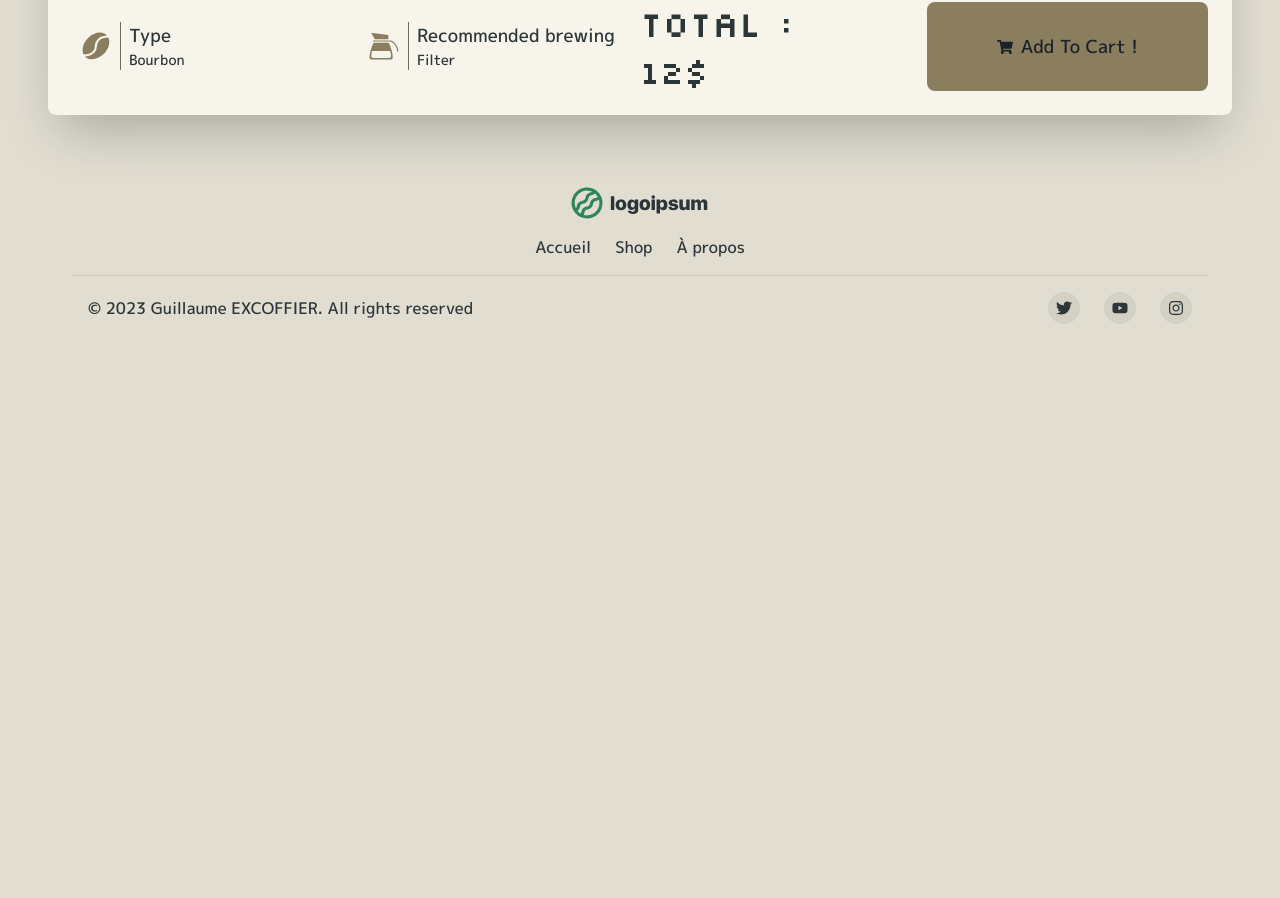
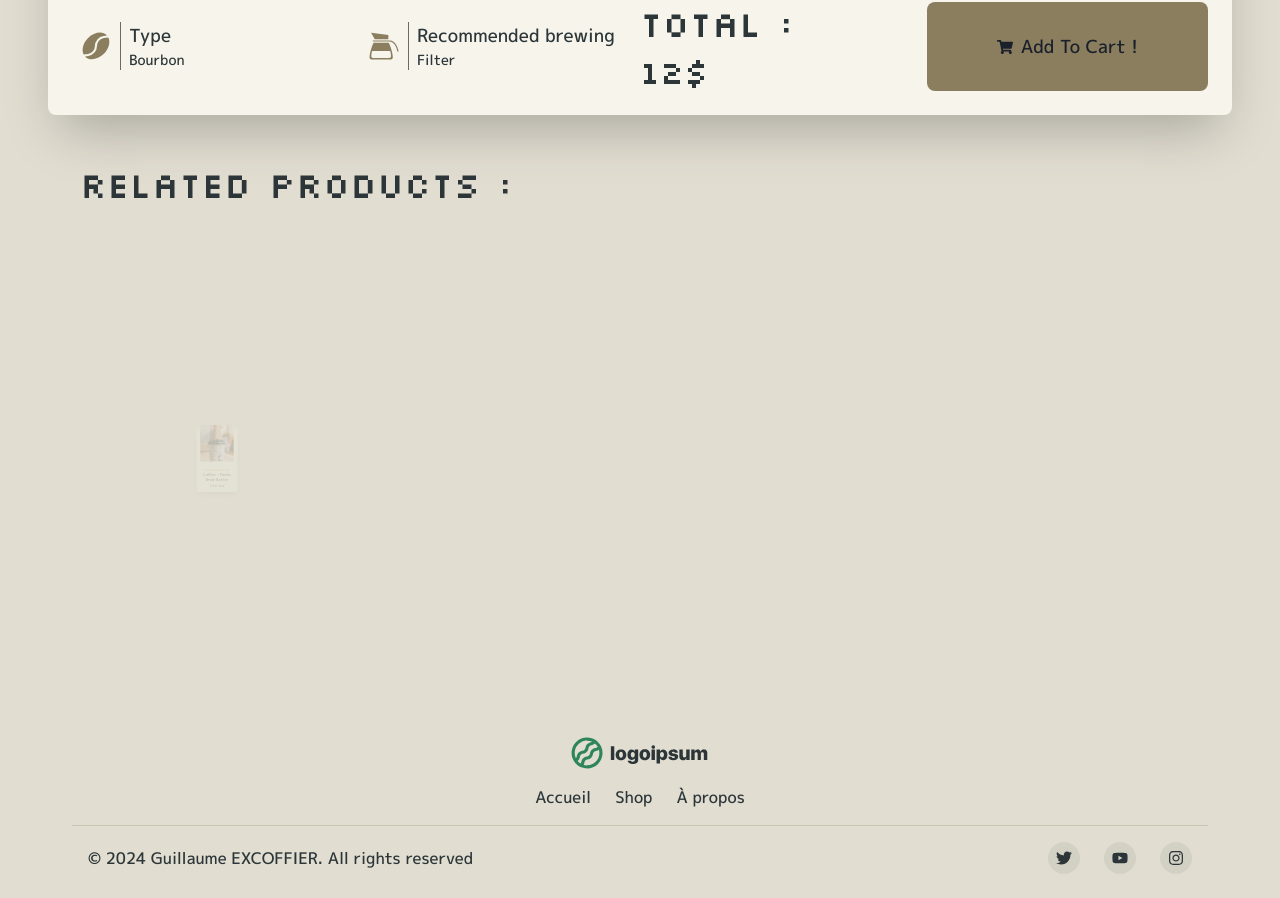
Before and after one commit to GoyoStach/goyo-shop-next-app, a Next.js app: page /Shop/1 in a window 1280 px wide. Shown: the part 809-1707 px from the top of the page. Before the commit the page ends 1157 px from the top, so only its background shows below. Built offline with nearby package versions, Linux system fonts and the light colour scheme.

Commit message:
Related products

```diff
--- /dev/null
+++ b/src/app/Shop/[product]/_Island/Product/SimilarProduct.tsx
@@ -0,0 +1,23 @@
+import ProductGrid from '@/components/shop/ProductGrid';
+import { ProductSimple } from '@/types/Product.type';
+import { delay } from '@/utils/delay';
+import { promises as fs } from 'fs';
+
+const getData = async () => {
+  await delay(5000);
+  const mockData = await fs.readFile(
+    process.cwd() + '/src/mockData/products.json',
+    'utf8',
+  );
+  const data: ProductSimple[] = JSON.parse(mockData);
+  return data;
+};
+
+/**This is a fetch layer.
+ * Is only used because client components cannot be async and handle fetching.
+ * We therefore have a server component this one and another client one, ProductContent  */
+const SimilarProduct = async () => {
+  const data = await getData();
+  return <ProductGrid data={data} />;
+};
+export default SimilarProduct;
--- a/src/app/Shop/[product]/page.tsx
+++ b/src/app/Shop/[product]/page.tsx
@@ -1,5 +1,7 @@
 import Product from '@/app/Shop/[product]/_Island/Product/Product';
+import SimilarProduct from '@/app/Shop/[product]/_Island/Product/SimilarProduct';
 import Loading from '@/app/Shop/loading';
+import { Container, Flex, Heading } from '@chakra-ui/react';
 import { type NextPage } from 'next';
 import { Suspense } from 'react';
 
@@ -12,6 +14,14 @@ const IndividualProductPage: NextPage = async () => {
       <Suspense fallback={<Loading />}>
         <Product />
       </Suspense>
+      <Flex direction="column">
+        <Container maxW={'6xl'}>
+          <Heading>Related Products :</Heading>
+          <Suspense fallback={<div>Loading...</div>}>
+            <SimilarProduct />
+          </Suspense>
+        </Container>
+      </Flex>
     </main>
   );
 };
--- a/src/components/Footer.tsx
+++ b/src/components/Footer.tsx
@@ -9,8 +9,8 @@ import {
   useColorModeValue,
   VisuallyHidden,
 } from '@chakra-ui/react';
+import type { ReactNode } from 'react';
 import { FaInstagram, FaTwitter, FaYoutube } from 'react-icons/fa';
-import type { ReactNode } from 'react';
 
 const Logo = () => {
   return (
@@ -101,7 +101,10 @@ const Footer = () => {
           justify={{ base: 'center', md: 'space-between' }}
           align={{ base: 'center', md: 'center' }}
         >
-          <Text>© 2023 Guillaume EXCOFFIER. All rights reserved</Text>
+          <Text>
+            © {new Date().getFullYear()} Guillaume EXCOFFIER. All rights
+            reserved
+          </Text>
           <Stack
             direction={'row'}
             spacing={6}
```
Also changed, not shown: 1 other file (tests, documents, lock files or other folders).
